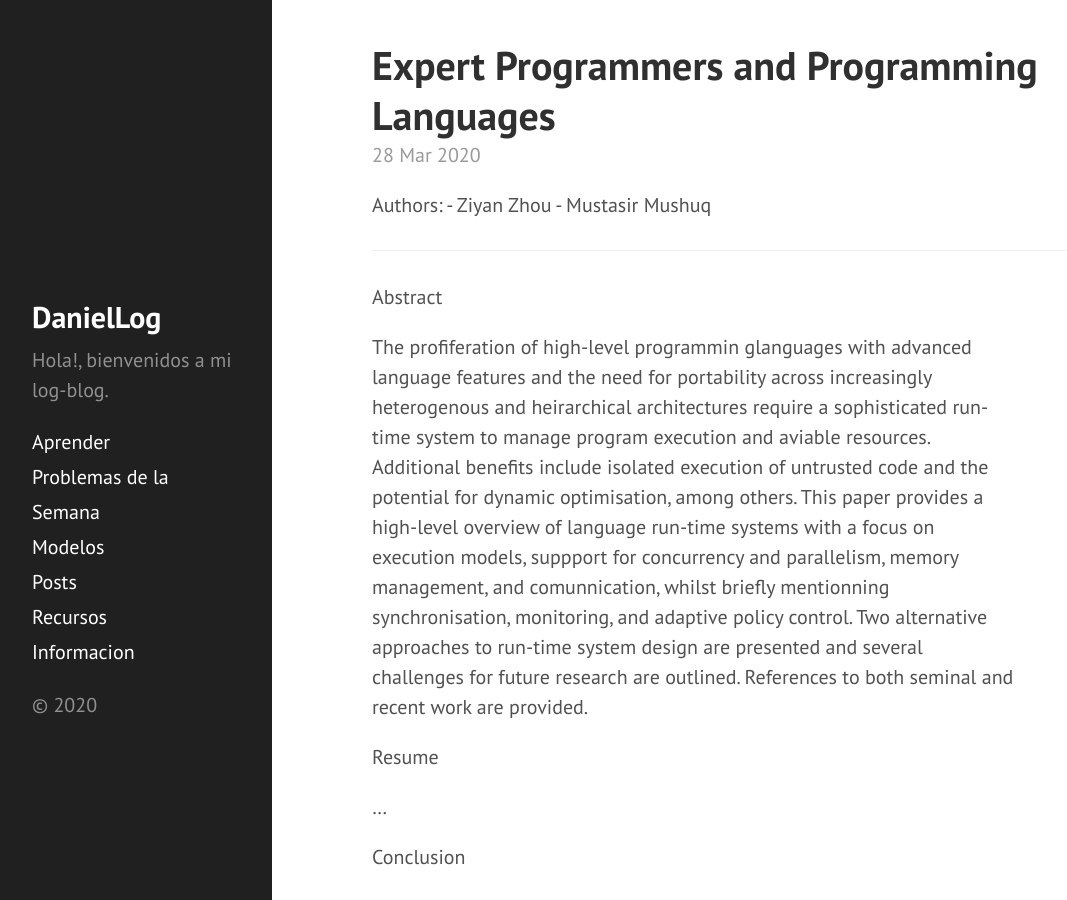
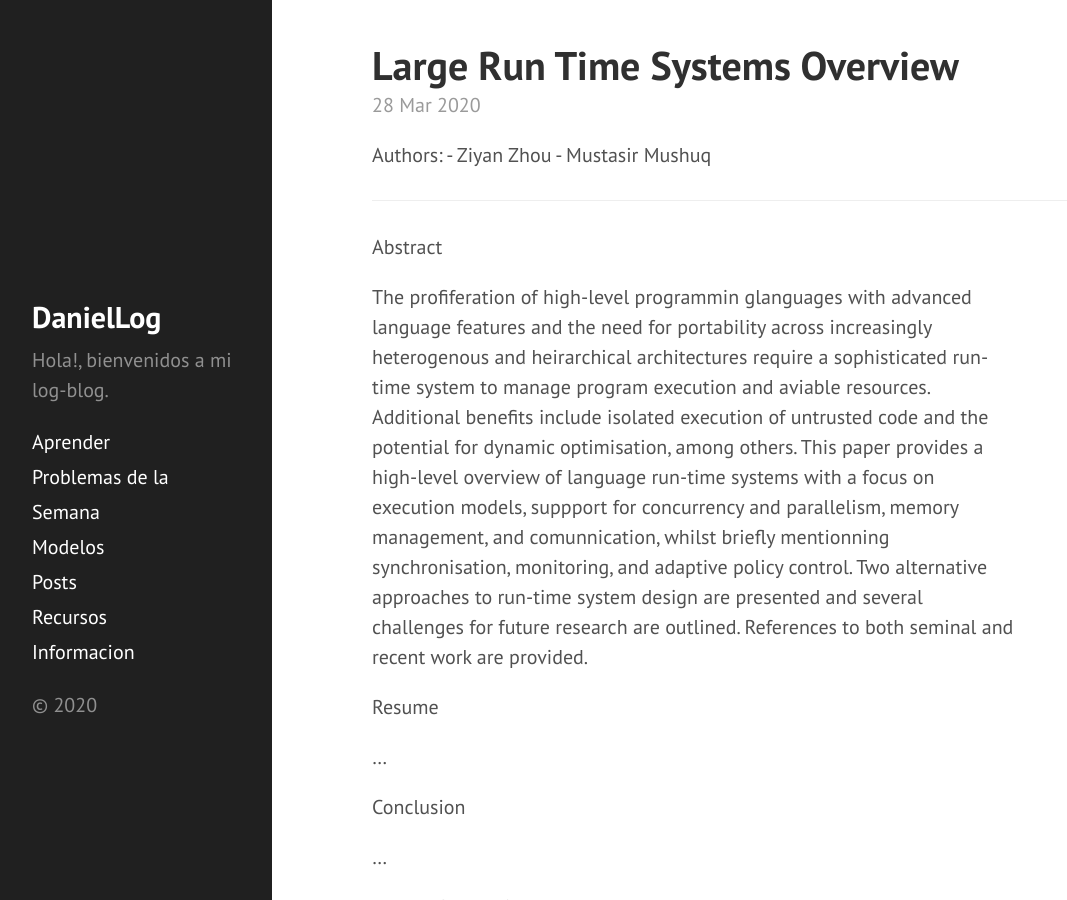
Before and after one commit to DanielBremont/danielbremont.github.io, a Jekyll site: the page built from _posts/papers/2020-03-28-Language-Run-Time-Systems-Overview.md, in a window 1280 px wide and 900 px high. Shown: the whole window, without its empty margins (8-1075 px from the left). Built offline with Jekyll 4.4.1, drawn with Linux system fonts in a browser that asks for light colours.

Commit message:
Agregar nuevo post

```diff
--- a/_posts/papers/2020-03-28-Language-Run-Time-Systems-Overview.md
+++ b/_posts/papers/2020-03-28-Language-Run-Time-Systems-Overview.md
@@ -1,6 +1,6 @@
 ---
 layout: post
-title: Expert Programmers and Programming Languages
+title: Large Run Time Systems Overview
 categories: [papers]
 tags: [conocimiento, paper, saber, cs]
 ---
```
